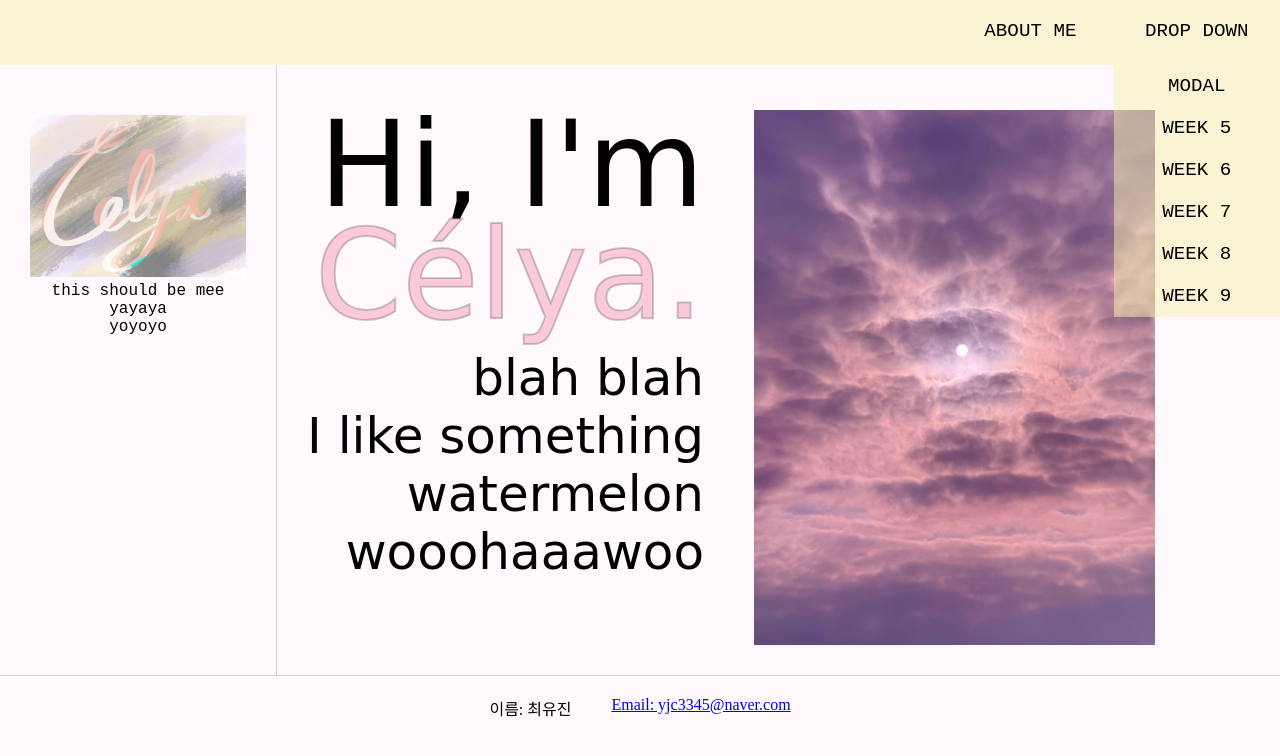
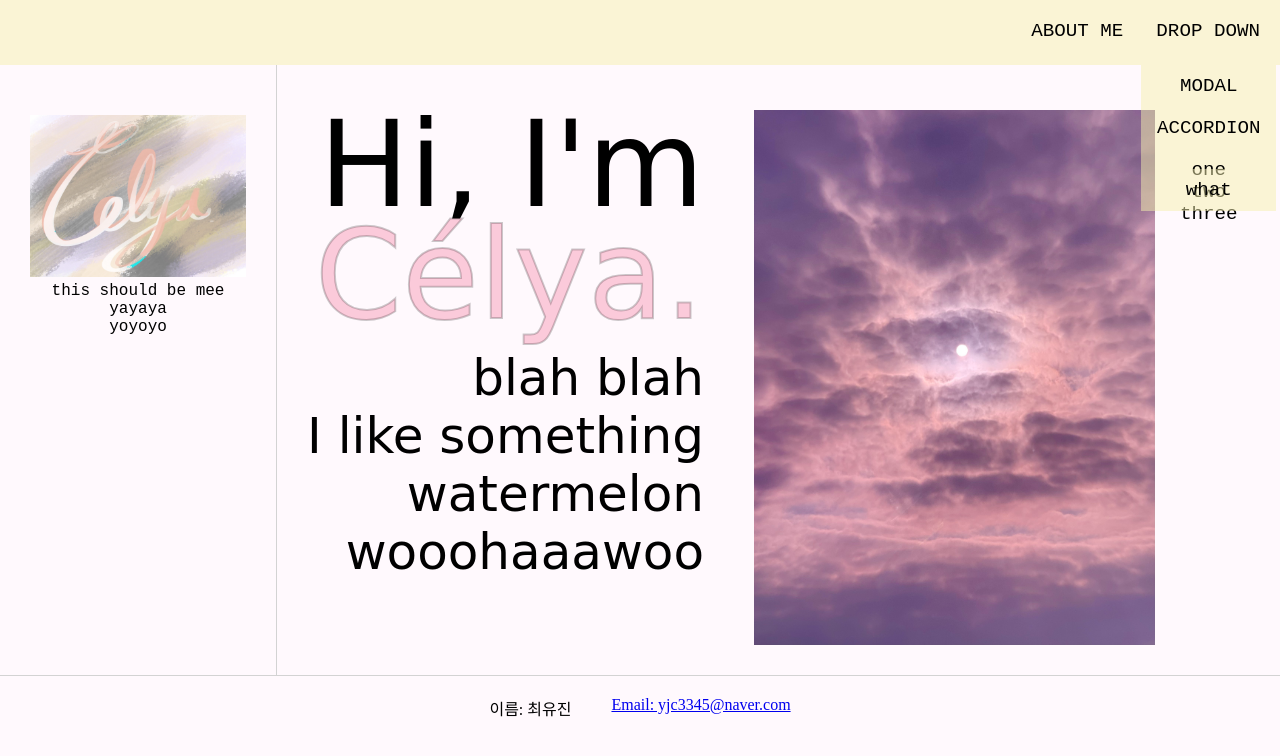
Before and after one commit to yjc3345/pi-study, a plain HTML site: page mypage/index.html in a window 1280 px wide. Both pictures are taken after a click on the element "DROP DOWN". Drawn offline with Linux system fonts and the light colour scheme.

Commit message:
8thFeb_do accordion

```diff
--- /dev/null
+++ b/mypage/accordion.css
@@ -0,0 +1,6 @@
+.accordionSecion {
+	overflow: hidden;
+}
+.accordionCollapse {
+	max-height: 0;
+}
--- a/mypage/dropdown.css
+++ b/mypage/dropdown.css
@@ -7,12 +7,13 @@
 	/* visibility: hidden; */
 	/* transition: all 0.5s ease-in-out; */
 }
-.dropdown li {
+.dropdown > div {
 	background-color: rgba(245, 240, 173, 0.5);
-	list-style-type: none;
-	width: 100%;
+	width: 130%;
 	padding: 10px 0;
 	position: relative;
+	top: 19px;
+	left: -15px;
 	cursor: pointer;
 	transition: transform 0.5s ease-in-out, opacity 0.5s ease-in-out,
 		visibility 0.5s ease-in-out;
@@ -20,12 +21,11 @@
 	visibility: hidden;
 }
 .dropdownBtn :first-child:hover,
-.dropdown li:hover {
+.dropdown div:hover {
 	color: rgb(224, 175, 217);
 }
-.dropdownBtn.active .dropdown li {
+.dropdownBtn.active .dropdown > div {
 	transition: transform 0.5s ease-in-out, opacity 0.5s ease-in-out;
-	/* opacity: 1; */
 	visibility: visible;
 	opacity: 1;
 }
--- a/mypage/index.css
+++ b/mypage/index.css
@@ -7,21 +7,16 @@ header .navigationBar {
 	display: flex;
 	justify-content: end;
 	width: 100vw;
+	height: 65px;
 	background-color: rgba(245, 240, 173, 0.5);
 	padding: 20px 20px 10px 0;
 	position: absolute;
 	text-align: center;
-}
-header div {
-	background-color: transparent;
+	box-sizing: border-box;
 	border: none;
-	width: 13vw;
 	min-width: 130px;
-	height: 35px;
 	font-size: 1.2rem;
 	font-family: 'Courier New', Courier, monospace;
-	white-space: nowrap;
-	/* cursor: pointer; */
 }
 /* 여기부터 툴팁 */
 .navigationBar :first-child:hover {
@@ -59,6 +54,7 @@ header div {
 	left: -8px;
 }
 /* 여기까지 툴팁*/
+/* 여기서부터 아코디언*/
 .center,
 .introAll {
 	display: flex;
@@ -118,6 +114,7 @@ a {
 		width: 100%;
 		margin: 0;
 		align-items: center;
+		padding-left: 0;
 		padding-right: 0;
 	}
 	.menu img {
--- a/mypage/index.html
+++ b/mypage/index.html
@@ -5,6 +5,7 @@
     <link rel="stylesheet" href="index.css">
     <link rel="stylesheet" href="modal.css">
     <link rel="stylesheet" href="dropdown.css">
+    <link rel="stylesheet" href="accordion.css">
     <title>Document</title>
 </head>
 
@@ -16,14 +17,16 @@
             </div>
             <div class="dropdownBtn">
                 <span class="dropD">DROP DOWN</span>
-                <ul class="dropdown">
-                    <li id="modalBtn">MODAL</li>
-                    <li>WEEK 5</li>
-                    <li>WEEK 6</li>
-                    <li>WEEK 7</li>
-                    <li>WEEK 8</li>
-                    <li>WEEK 9</li>
-                </ul>
+                <div class="dropdown">
+                    <div id="modalBtn">MODAL</div>
+                    <div class="accordion">ACCORDION</div>
+                    <div class="accordionCollapse">
+                        <div>one</div>
+                        <div>two</div>
+                        <div>three</div>
+                    </div>
+                    <div>what</div>
+                </div>
             </div>
         </nav>
     </header>
```
